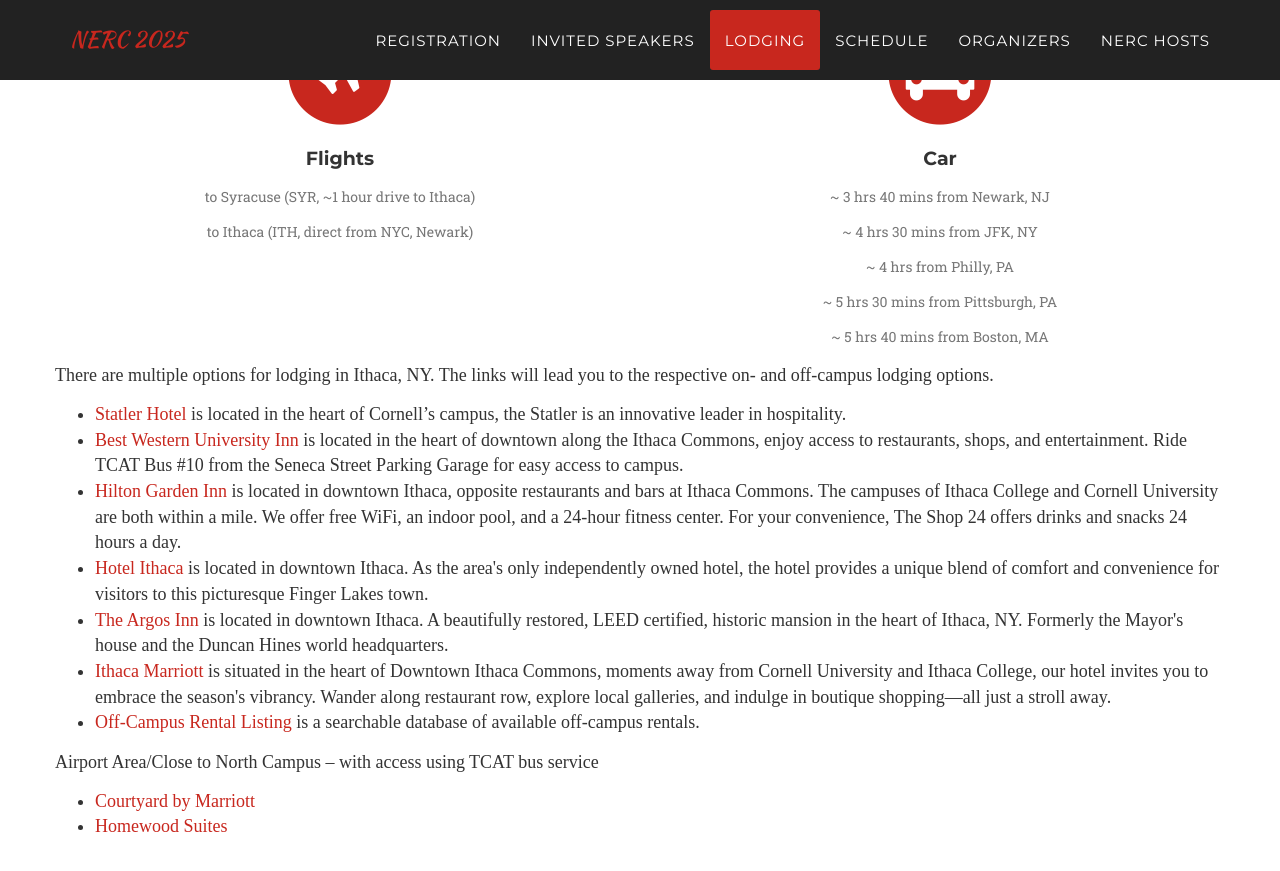
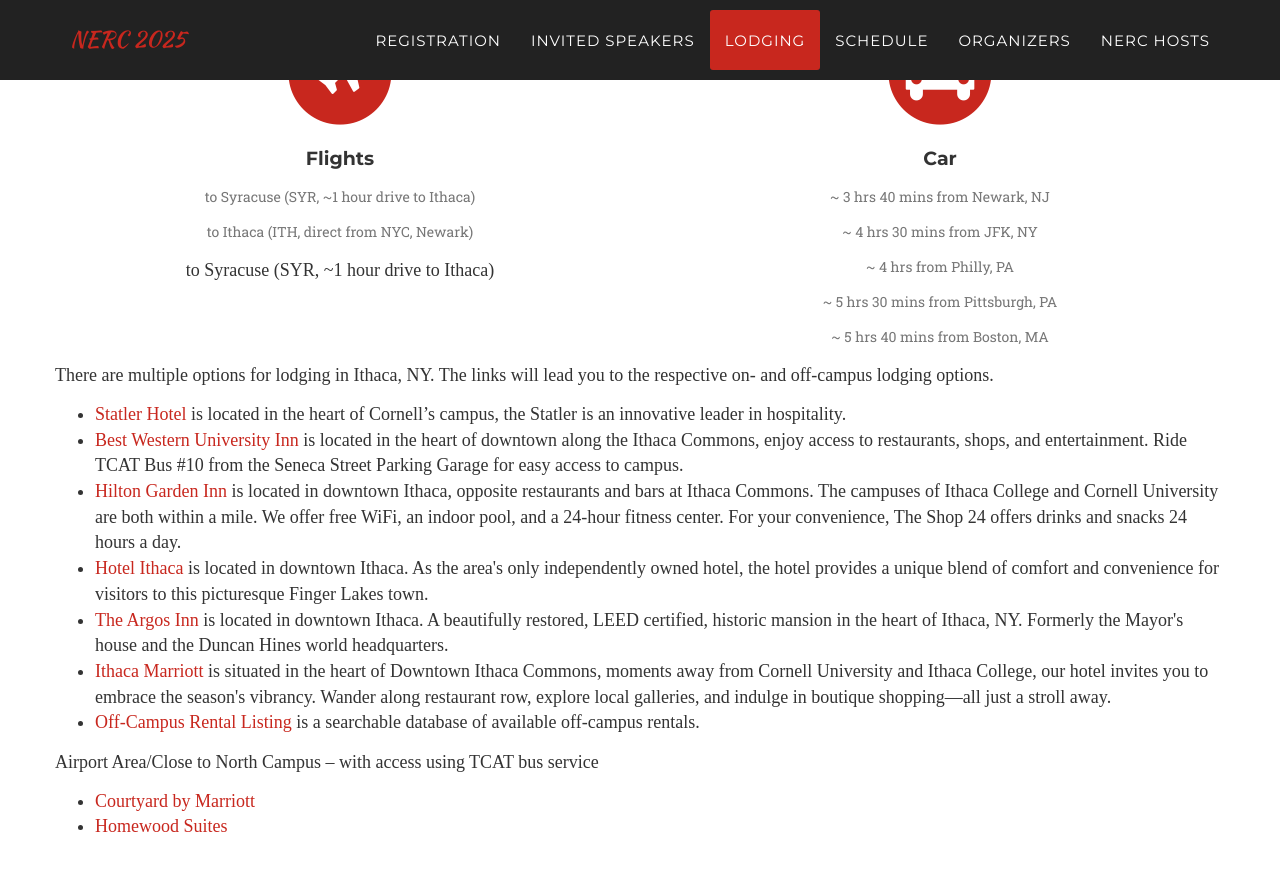
Before and after one commit to Cornell-Tech-AIRLab/cornell2025.nerc.io, a Jekyll site: the page built from index.html, in a window 1280 px wide and 900 px high, scrolled down 2983 px. Shown: the top 871 px of the window. Built offline with Jekyll 4.4.1, drawn with Linux system fonts in a browser that asks for light colours; some web fonts are replaced.

Commit message:
update travel text size

```diff
--- a/_includes/lodging.html
+++ b/_includes/lodging.html
@@ -15,6 +15,7 @@
                         <h4 class="registration-heading">Flights</h4>
                         <p class="text-muted">to Syracuse (SYR, ~1 hour drive to Ithaca)</p>
                         <p class="text-muted">to Ithaca (ITH, direct from NYC, Newark)</p>
+                        <p style="font-family: 'Times New Roman', Times, serif; font-size: 18px;">to Syracuse (SYR, ~1 hour drive to Ithaca)</p>
                     </div>
                     <div class="col-md-6">
                         <span class="fa-stack fa-4x">
```
